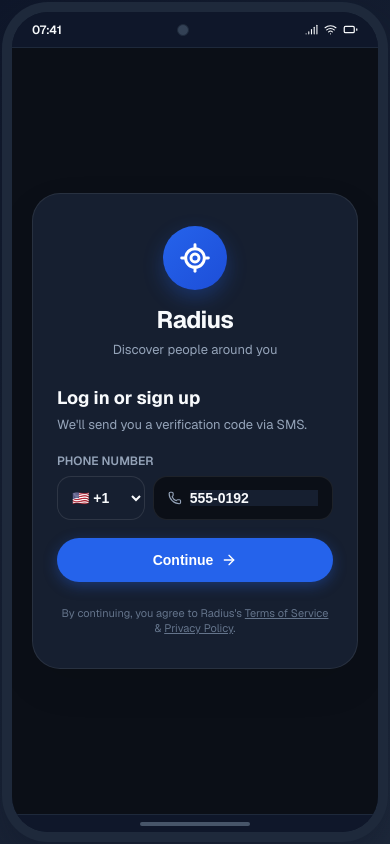
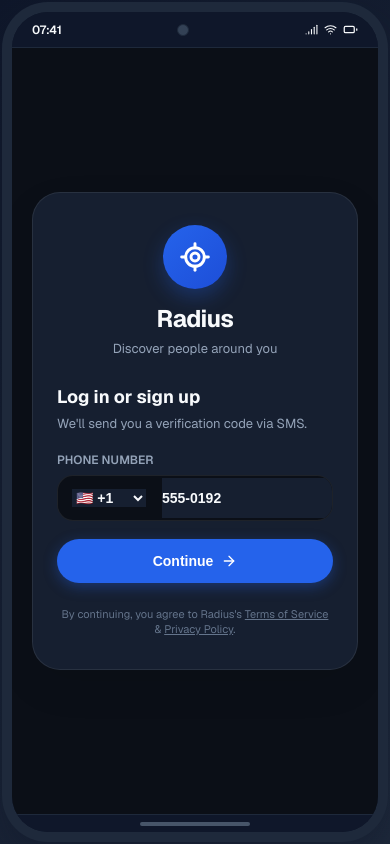
Before and after one commit to Pranvith9/Radius, a React (Vite) app: page / in a window 390 px wide. Built offline with nearby package versions, Linux system fonts and the light colour scheme; the HTML template or start-up script is replaced by a standard one.

Commit message:
Remove nested inner box around placeholder in login phone input bar

```diff
--- a/src/components/auth/AuthOnboarding.jsx
+++ b/src/components/auth/AuthOnboarding.jsx
@@ -194,20 +194,27 @@
               <label style={{ fontSize: '12px', fontWeight: 600, color: 'var(--color-text-secondary)' }}>
                 PHONE NUMBER
               </label>
-              <div style={{ display: 'flex', gap: '8px' }}>
+              <div style={{
+                display: 'flex',
+                alignItems: 'center',
+                borderRadius: '16px',
+                border: '1px solid var(--color-border)',
+                background: 'var(--color-bg)',
+                padding: '2px 14px',
+                overflow: 'hidden'
+              }}>
                 <select
                   value={countryCode}
                   onChange={(e) => setCountryCode(e.target.value)}
                   style={{
-                    padding: '12px 10px',
-                    borderRadius: '14px',
-                    border: '1px solid var(--color-border)',
-                    background: 'var(--color-bg)',
+                    border: 'none',
+                    background: 'transparent',
                     color: 'var(--color-text-primary)',
                     fontSize: '14px',
                     fontWeight: 600,
                     outline: 'none',
-                    cursor: 'pointer'
+                    cursor: 'pointer',
+                    paddingRight: '8px'
                   }}
                 >
                   <option value="+1">🇺🇸 +1</option>
@@ -217,25 +224,17 @@
                   <option value="+81">🇯🇵 +81</option>
                 </select>
 
-                <div style={{
-                  flex: 1,
-                  display: 'flex',
-                  alignItems: 'center',
-                  gap: '8px',
-                  padding: '0 14px',
-                  borderRadius: '14px',
-                  border: '1px solid var(--color-border)',
-                  background: 'var(--color-bg)'
-                }}>
-                  <Phone size={16} color="var(--color-text-secondary)" />
+                <div style={{ width: '1px', height: '22px', background: 'var(--color-border)', margin: '0 8px' }} />
+
                 <input
                   type="tel"
                   value={phoneNumber}
                   onChange={(e) => setPhoneNumber(e.target.value)}
-                    placeholder="Mobile number"
+                  placeholder="Enter mobile number"
                   required
                   style={{
-                      width: '100%',
+                    flex: 1,
+                    padding: '12px 0',
                     border: 'none',
                     background: 'transparent',
                     color: 'var(--color-text-primary)',
@@ -244,7 +243,6 @@
                     outline: 'none'
                   }}
                 />
-                </div>
               </div>
             </div>
 
```
Lines whose indentation alone changed are shown as unchanged.
